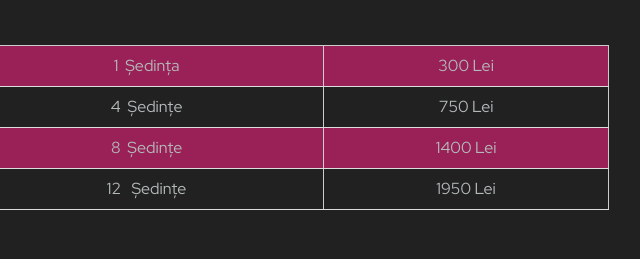
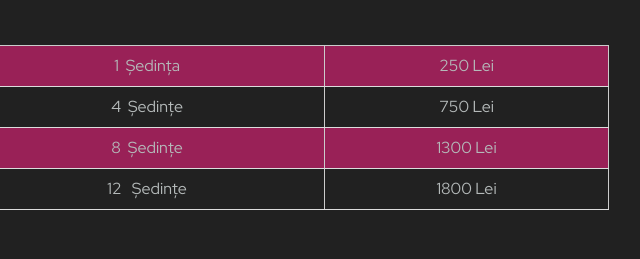
Before and after one commit to RebecaIuliaMoisuc/responsive-gym-website-main-main, a website: page index.html in a window 1280 px wide. Shown: the part 2459-2718 px from the top of the page, 351-991 px from the left. Drawn offline with nearby package versions, Linux system fonts and the light colour scheme; files that its build step writes are made by us from their sources; a script that the page names is missing.

Commit message:
prices updated

```diff
--- a/index.html
+++ b/index.html
@@ -348,7 +348,7 @@
                     <tbody>
                       <tr>
                         <td>1 &nbsp;Ședința</td>
-                        <td>300 Lei</td>
+                        <td>250 Lei</td>
                       </tr>
                       <tr>
                         <td>4 &nbsp;Ședințe</td>
@@ -356,11 +356,11 @@
                       </tr>
                       <tr>
                         <td>8 &nbsp;Ședințe</td>
-                        <td>1400 Lei</td>
+                        <td>1300 Lei</td>
                       </tr>
                       <tr>
                         <td>12 &nbsp; Ședințe</td>
-                        <td>1950 Lei</td>
+                        <td>1800 Lei</td>
                       </tr>
                     </tbody>
                   </table>
```
